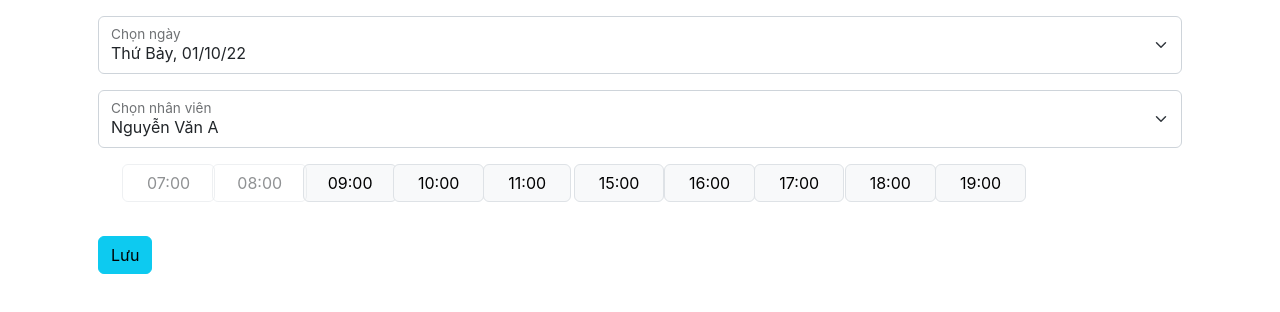
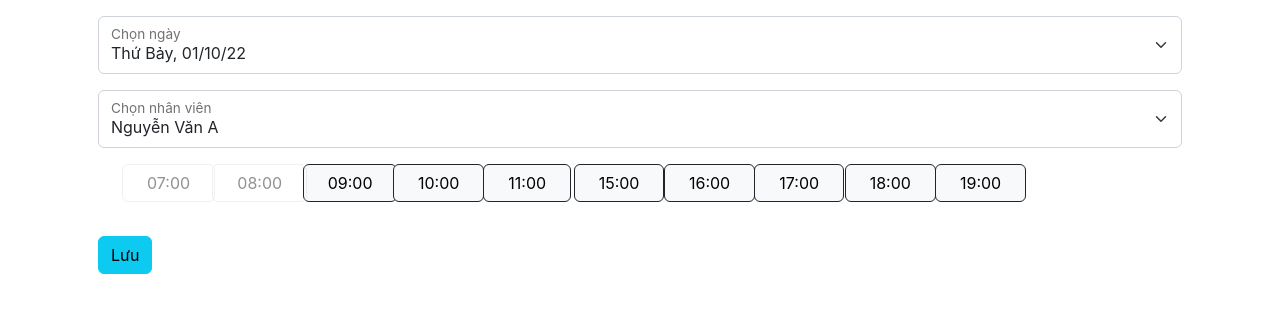
Before and after one commit to thiennhat19112/30Slice-Client, a React (Create React App) app: page / in a window 1280 px wide. Shown: the top 312 px of the page. Built offline with nearby package versions, Linux system fonts and the light colour scheme.

Commit message:
Update App.jsx

```diff
--- a/src/App.jsx
+++ b/src/App.jsx
@@ -84,9 +84,6 @@ function App() {
     listDate.push(
       <option key={index} defaultValue={item}>{item}</option>);
   });
-  const hamdoi = (data)=>{
-    console.log(data)
-  }
   let listTime = []
   allAvailableTime.forEach((item, index) => {
     const currentTime = new Date().toLocaleTimeString('vi-VN');
@@ -94,7 +91,7 @@ function App() {
       listTime.push(
         <div className="form-check col-1 ">
         <input className="form-check-input d-none" type="radio" name="flexRadioDefault" id={item} onChange={() => setActiveId(item)}/>
-        <label className={"form-check-label  btn px-4 border "+ ( activeId == item ? "btn-warning" : "btn-light")} htmlFor={item}>{item}</label>
+        <label className={"form-check-label  btn px-4 border  "+ ( activeId == item ? "btn-warning border-warning" : "btn-light border-dark")} htmlFor={item}>{item}</label>
         </div>
         );
     }else{
```
